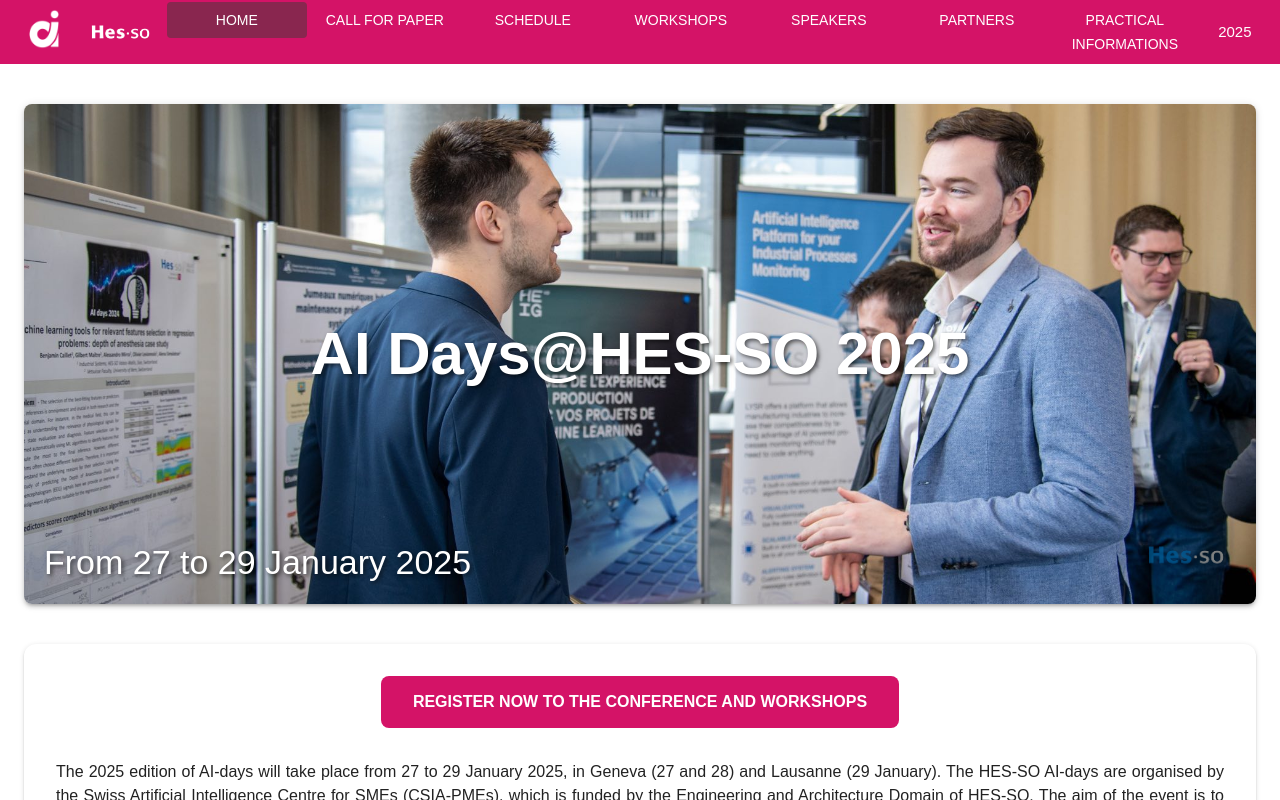
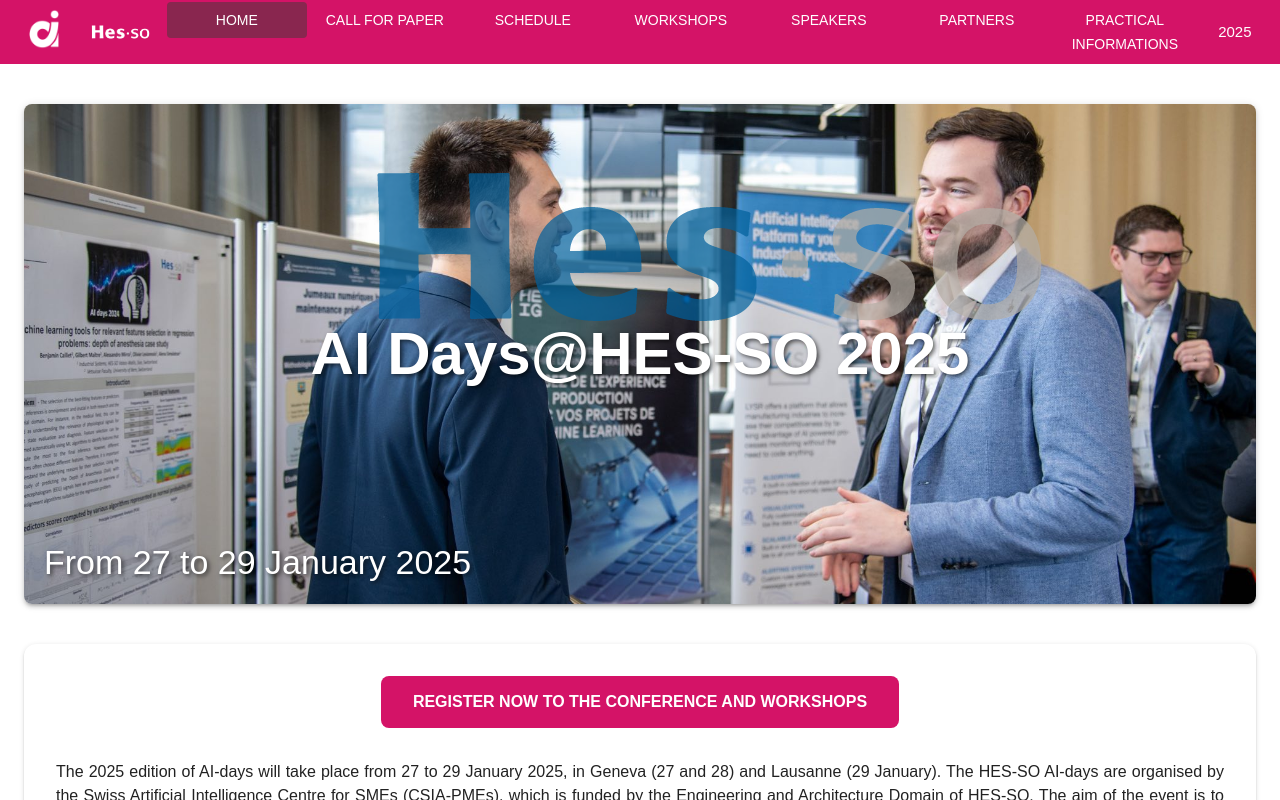
Before and after one commit to swiss-ai-center/ai-days-website, a React (Create React App) app: page / in a window 1280 px wide. Shown: the top 800 px of the page. Built offline with nearby package versions, Linux system fonts and the light colour scheme.

Commit message:
ok for safari

```diff
--- a/src/pages/Partners/index.tsx
+++ b/src/pages/Partners/index.tsx
@@ -17,6 +17,7 @@
 import { useTranslation } from 'react-i18next';
 import { useSelector } from 'react-redux';
 import Footer from "../../components/Footer/footer";
+import './styles.css';
 
 const Partners: React.FC = () => {
     const {t} = useTranslation();
--- /dev/null
+++ b/src/pages/Partners/styles.css
@@ -0,0 +1,3 @@
+img{
+    width: auto !important;
+}
```
